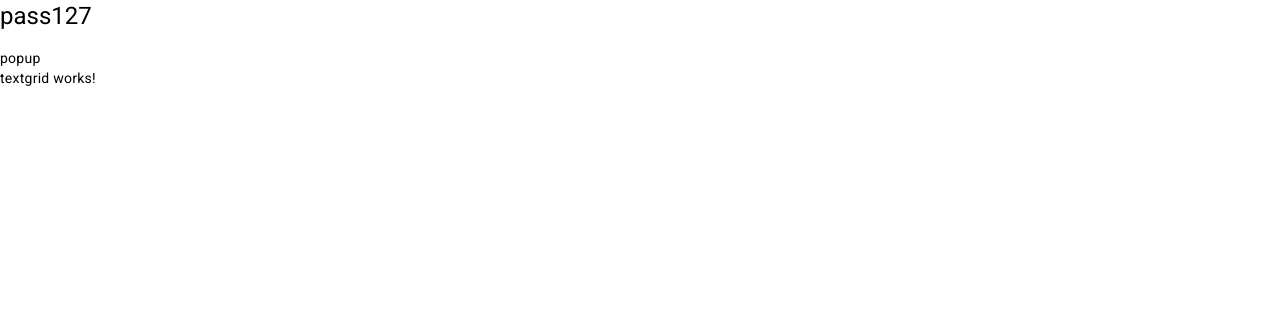
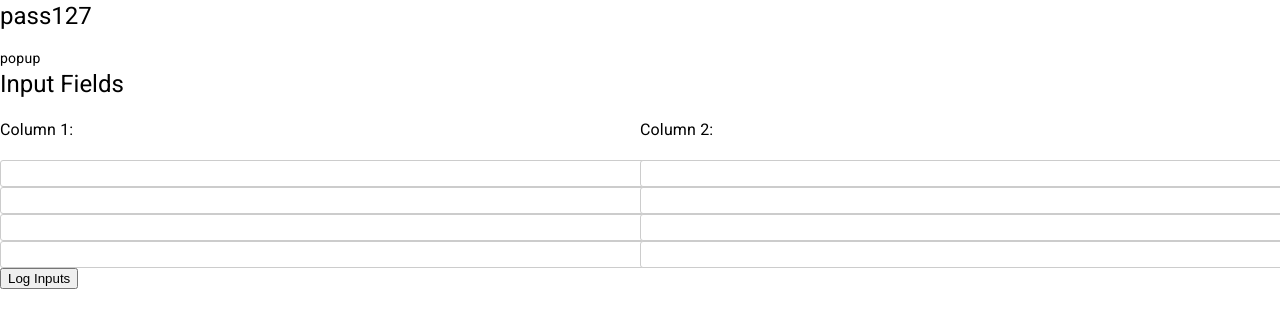
Before and after one commit to kofolmarko/pass127, an Angular app: page / in a window 1280 px wide. Shown: the top 328 px of the page. Built offline with nearby package versions, Linux system fonts and the light colour scheme.

Commit message:
add(textgrid): added text grid boilerplate

```diff
--- a/src/app/components/textgrid/textgrid.component.html
+++ b/src/app/components/textgrid/textgrid.component.html
@@ -1 +1,22 @@
-<p>textgrid works!</p>
+<!-- app.component.html -->
+<div>
+    <h1>Input Fields</h1>
+    <div>
+      <div style="float: left; width: 50%;">
+        <h3>Column 1:</h3>
+        <input type="text" [(ngModel)]="inputFields[0]" />
+        <input type="text" [(ngModel)]="inputFields[1]" />
+        <input type="text" [(ngModel)]="inputFields[2]" />
+        <input type="text" [(ngModel)]="inputFields[3]" />
+      </div>
+      <div style="float: left; width: 50%;">
+        <h3>Column 2:</h3>
+        <input type="text" [(ngModel)]="inputFields[4]" />
+        <input type="text" [(ngModel)]="inputFields[5]" />
+        <input type="text" [(ngModel)]="inputFields[6]" />
+        <input type="text" [(ngModel)]="inputFields[7]" />
+      </div>
+      <div style="clear: both;"></div>
+    </div>
+    <button (click)="logInputs()">Log Inputs</button>
+  </div>
--- a/src/app/components/textgrid/textgrid.component.scss
+++ b/src/app/components/textgrid/textgrid.component.scss
@@ -0,0 +1,21 @@
+.grid-container {
+    display: flex;
+    flex-wrap: wrap;
+  }
+
+  .grid-row {
+    display: flex;
+    flex-wrap: wrap;
+  }
+
+  .grid-column {
+    flex: 1 0 50%; /* Two columns per row */
+    padding: 10px;
+  }
+
+  input[type="text"] {
+    width: 100%;
+    padding: 5px;
+    border: 1px solid #ccc;
+    border-radius: 3px;
+  }
--- a/src/app/components/textgrid/textgrid.component.ts
+++ b/src/app/components/textgrid/textgrid.component.ts
@@ -1,10 +1,14 @@
 import { Component } from '@angular/core';
 
 @Component({
-  selector: 'app-textgrid',
-  templateUrl: './textgrid.component.html',
-  styleUrls: ['./textgrid.component.scss']
+	selector: 'app-textgrid',
+	templateUrl: './textgrid.component.html',
+	styleUrls: ['./textgrid.component.scss'],
 })
 export class TextgridComponent {
+	inputFields: string[] = ['', '', '', '', '', '', '', ''];
 
+  logInputs() {
+    console.log(this.inputFields);
+  }
 }
```
